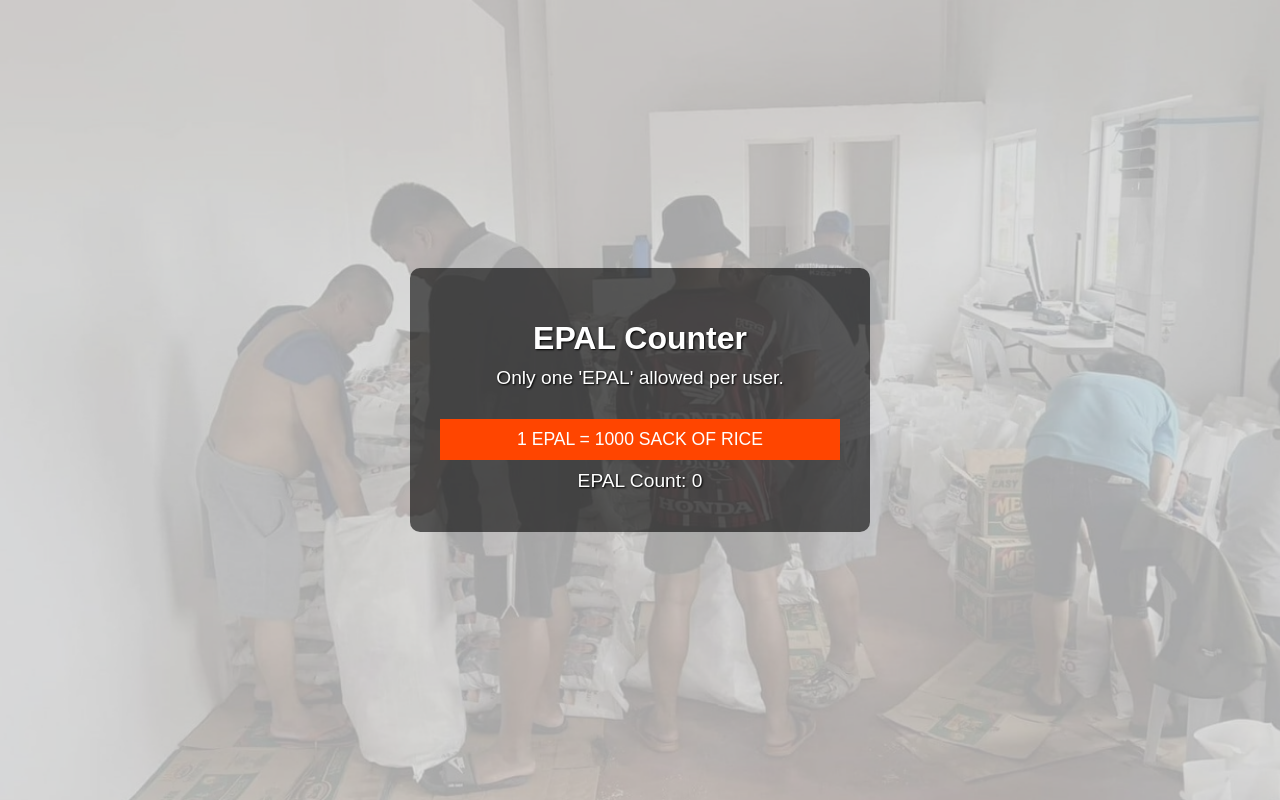
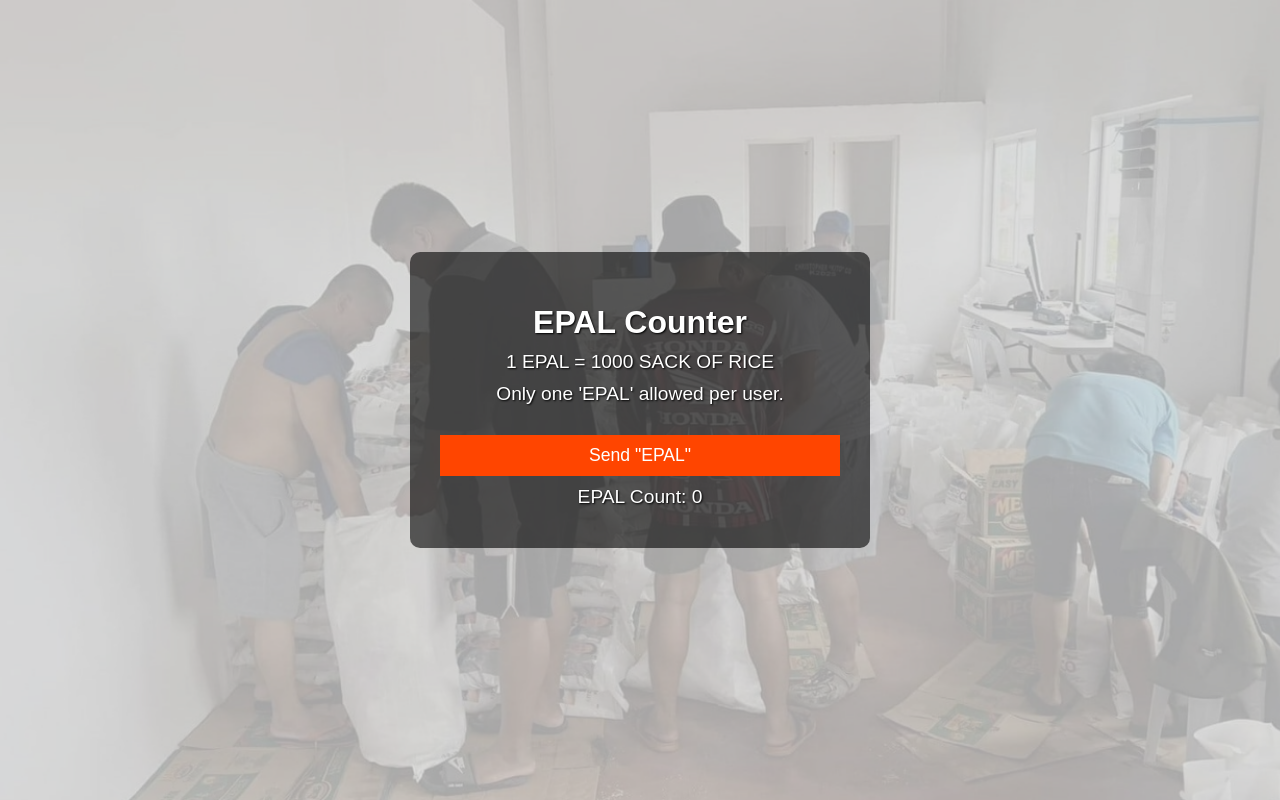
Before and after one commit to swengr-janan/epal-counter, a plain HTML site: page index.html in a window 1280 px wide. Drawn offline with Linux system fonts and the light colour scheme; no server answers.

Commit message:
modify tag

```diff
--- a/index.html
+++ b/index.html
@@ -100,8 +100,9 @@
   <body>
     <div id="container">
       <h1>EPAL Counter</h1>
+      <p>1 EPAL = 1000 SACK OF RICE</p>
       <p>Only one 'EPAL' allowed per user.</p>
-      <button id="epalButton">1 EPAL = 1000 SACK OF RICE</button>
+      <button id="epalButton">Send "EPAL"</button>
       <p id="counter">EPAL Count: <span id="epalCount">0</span></p>
       <p id="message"></p>
     </div>
```
